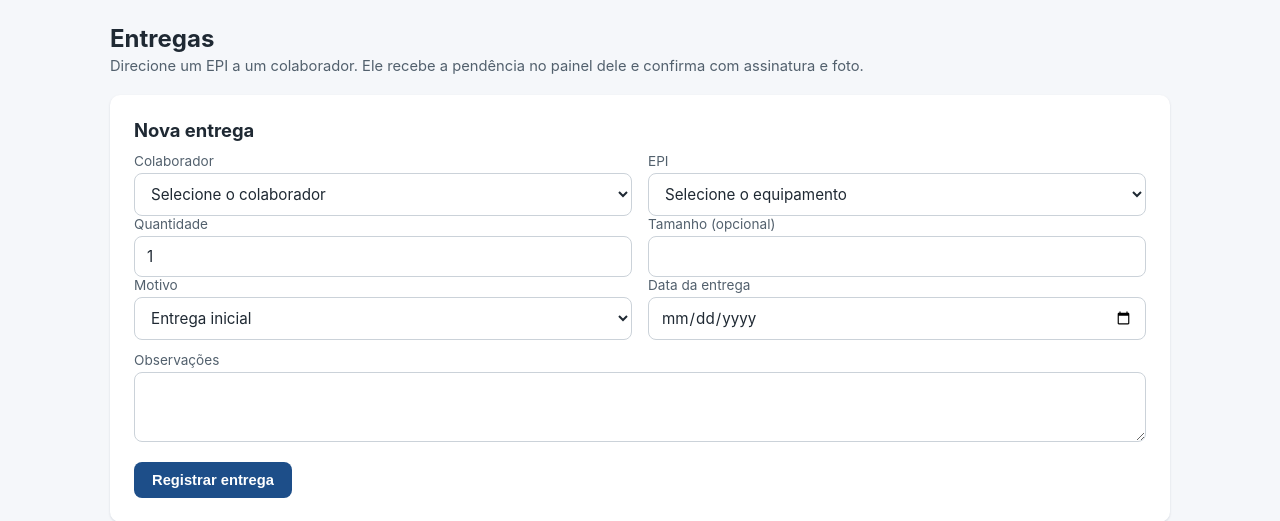
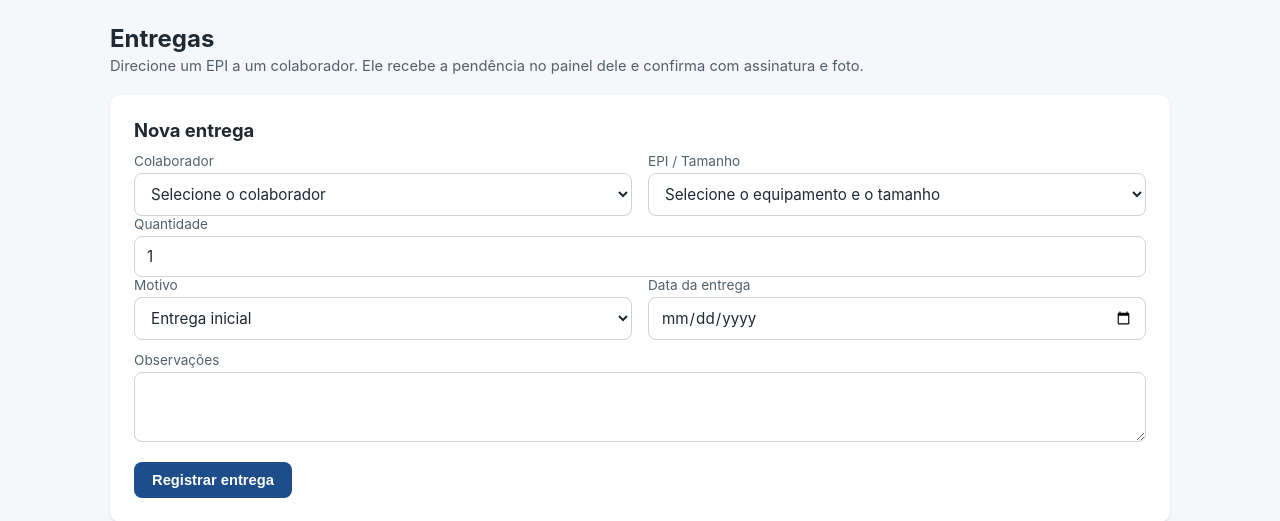
Before and after one commit to thiagorgomberg-star/controle-epi, a Flask app: template epi-controle/app/templates/admin/entregas.html in a window 1280 px wide. Shown: the top 521 px of the page. Run offline with Flask 3, Linux system fonts and the light colour scheme; the template is opened without the code that fills it: most values are stand-ins (such as "Sample title", 1, 10 or a date in 2020); some libraries are stand-ins or nearby versions.

Commit message:
Update entregas.html

```diff
--- a/epi-controle/app/templates/admin/entregas.html
+++ b/epi-controle/app/templates/admin/entregas.html
@@ -19,11 +19,11 @@
           </select>
         </div>
         <div>
-          <label for="epi_id">EPI</label>
-          <select id="epi_id" name="epi_id" required>
-            <option value="">Selecione o equipamento</option>
-            {% for e in epis %}
-              <option value="{{ e.id }}">{{ e.nome }} — CA {{ e.ca_numero or 's/ CA' }} (saldo: {{ e.estoque_atual }})</option>
+          <label for="epi_tamanho_id">EPI / Tamanho</label>
+          <select id="epi_tamanho_id" name="epi_tamanho_id" required>
+            <option value="">Selecione o equipamento e o tamanho</option>
+            {% for t in tamanhos %}
+              <option value="{{ t.id }}">{{ t.nome }} — Tam. {{ t.tamanho }} — CA {{ t.ca_numero or 's/ CA' }} (saldo: {{ t.estoque_atual }})</option>
             {% endfor %}
           </select>
         </div>
@@ -32,10 +32,6 @@
         <div>
           <label for="quantidade">Quantidade</label>
           <input type="number" id="quantidade" name="quantidade" min="1" value="1" required>
-        </div>
-        <div>
-          <label for="tamanho">Tamanho (opcional)</label>
-          <input type="text" id="tamanho" name="tamanho">
         </div>
       </div>
       <div class="linha-campos">
```
